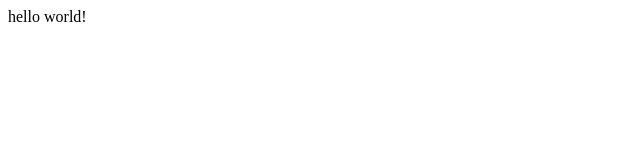
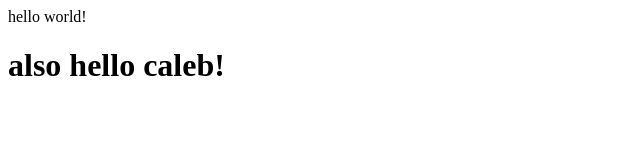
Before and after one commit to triktronics/triktronics.github.io, a plain HTML site: page index.html in a window 1280 px wide. Shown: the whole page, without its empty margins (0-640 px from the left). Drawn offline with Linux system fonts and the light colour scheme.

Commit message:
Update index.html

```diff
--- a/index.html
+++ b/index.html
@@ -1 +1,2 @@
 hello world!
+<h1>also hello caleb!</h1>
```
